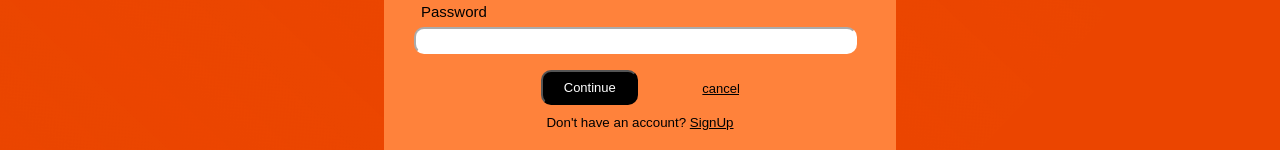
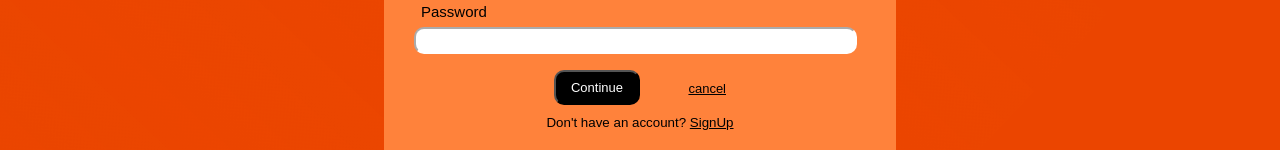
Before and after one commit to Ashmit-Verma/SPIRIT24, a React (Create React App) app in the folder frontend/: page /login in a window 1280 px wide. Shown: the part 424-574 px from the top of the page. Built offline with nearby package versions, Linux system fonts and the light colour scheme.

Commit message:
form responsive done

```diff
--- a/frontend/src/components/form/Lform.css
+++ b/frontend/src/components/form/Lform.css
@@ -143,7 +143,7 @@
     flex-direction: row;
     align-items: center;
     justify-content: space-between; /* This will space the items out */
-    gap:5vw; /* This will add space between the items */
+    gap:3vw; /* This will add space between the items */
 }
 small{
   margin-top: 10px;
```
